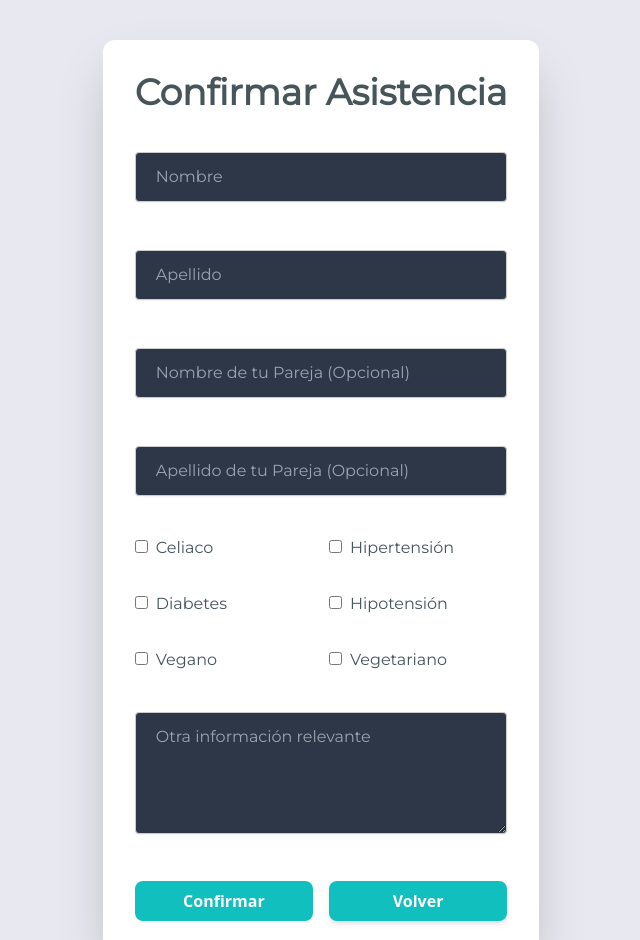
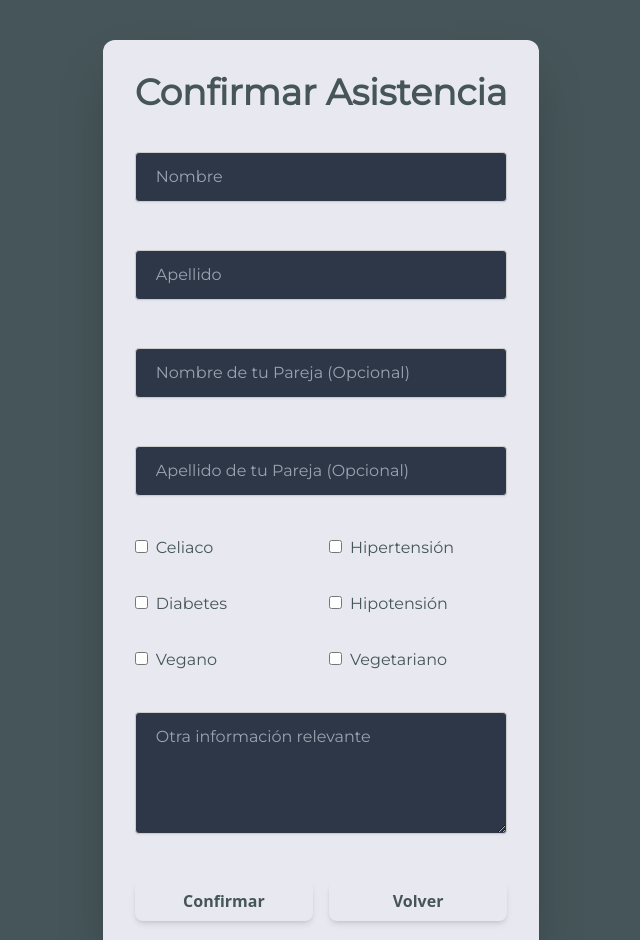
Before and after one commit to BorisWaisten/invitacion-boda, a Next.js app: page /asistency in a window 1280 px wide. Shown: the top 940 px of the page, without its empty margins (319-959 px from the left). Built offline with nearby package versions, Linux system fonts and the light colour scheme.

Commit message:
changes formSong and formAsistency

```diff
--- a/components/Asistency/Asistency.jsx
+++ b/components/Asistency/Asistency.jsx
@@ -72,8 +72,8 @@ const Asistency = () => {
   };
 
   return (
-    <section id="asistency" className="bg-terciary min-h-screen flex items-center justify-center">
-      <div className={`container bg-white rounded-xl shadow-2xl p-8 m-10 mx-4 w-full sm:w-auto`}>
+    <section id="asistency" className="bg-secondary min-h-screen flex items-center justify-center">
+      <div className={`container bg-terciary rounded-xl shadow-2xl p-8 m-10 mx-4 w-full sm:w-auto`}>
         <h2 className={`text-3xl md:text-4xl font-bold mb-8 text-center`}>Confirmar Asistencia</h2>
         <form onSubmit={handleSubmit} className={`grid grid-cols-1 gap-4`}>
           <div className="mb-4">
@@ -207,16 +207,16 @@ const Asistency = () => {
               rows="4"
             />
           </div>
-          <div className='grid grid-cols-2 gap-4 text-white flex justify-center'>
+          <div className='grid grid-cols-2 gap-4 flex justify-center'>
             <button
               type="submit"
-              className={`p-2 font-sans bg-primary hover:bg-secondary hover:text-secondary font-bold rounded-lg transform duration-300 ease-in-out`}
+              className={`p-2 font-sans  font-bold rounded-lg shadow-md`}
             >
               Confirmar
             </button>
             <button
               type="button"
-              className="font-bold font-sans bg-primary hover:bg-secondary hover:text-secondary rounded-lg shadow-md hover:bg-blue-600 transition-colors"
+              className="font-bold font-sans  rounded-lg shadow-md "
               onClick={() => router.push('/#asistency')}
             >
               Volver
--- a/components/Party/FormSong.jsx
+++ b/components/Party/FormSong.jsx
@@ -16,12 +16,12 @@ export default function SongCompontPage (){
   };
 
   return (
- <main className="min-h-screen m-0 bg-terciary flex flex-col items-center justify-center">
-    <section className= {` m-10 w-full sm:w-auto  bg-white rounded-xl shadow-2xl  p-10 ${dancingScript.className}`} >
+ <main className="min-h-screen m-0 bg-secondary flex flex-col items-center justify-center">
+    <section className= {` m-10 w-full sm:w-auto  bg-terciary rounded-xl shadow-2xl  p-10 `} >
         <h2 className={`text-4xl font-bold text-center mb-8 `}>
           Sugerir Canción
         </h2>
-        <form onSubmit={handleSubmit} className= {`w-full mx-auto ${playfairDisplay.className}`} >
+        <form onSubmit={handleSubmit} className= {`w-full mx-auto `} >
           <div className="mb-4">
             <input
               id="songName"
@@ -53,13 +53,13 @@ export default function SongCompontPage (){
 
             <button
                 type="submit"
-                className={`p-2 font-sans bg-primary hover:bg-secondary hover:text-secondary  font-bold rounded-lg  transform duration-300 ease-in-out`}
+                className={`p-2 font-sans   font-bold rounded-lg  shadow-md `}
             >
                 Enviar Sugerencia
             </button>
             <button
               type="button"
-              className="  font-bold font-sans bg-primary hover:bg-secondary hover:text-secondary rounded-lg shadow-md hover:bg-blue-600 transition-colors"
+              className="  font-bold font-sans  rounded-lg shadow-md "
               onClick={() => router.push('/#party')}
            >
               Volver
```
